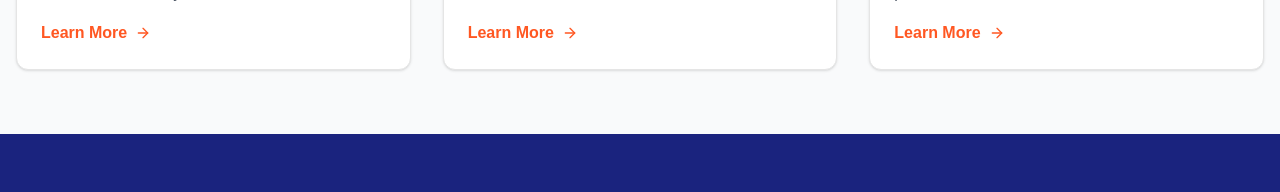
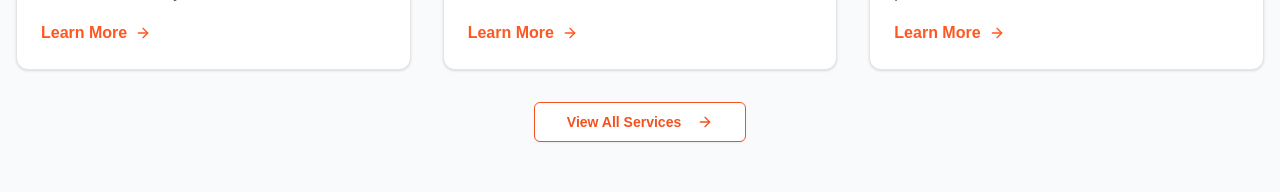
Before and after one commit to ArkaDutta-Maker/logic-cube, a Next.js app: page / in a window 1280 px wide. Shown: the part 942-1134 px from the top of the page. Built offline with nearby package versions, Linux system fonts and the light colour scheme.

Commit message:
Add "View All Services" button with Link component and center alignment in homepage

```diff
--- a/app/page.tsx
+++ b/app/page.tsx
@@ -82,7 +82,7 @@ export default function Home() {
           <h2 className="text-3xl font-bold text-[#1a237e] text-center mb-12">
             Our Services
           </h2>
-          <div className="grid md:grid-cols-3 gap-8">
+          <div className="grid md:grid-cols-3 gap-8 items-center justify-center">
             <Card>
               <CardHeader>
                 <Database className="h-10 w-10 text-[#1a237e] mb-2" />
@@ -140,6 +140,19 @@ export default function Home() {
                 </Link>
               </CardContent>
             </Card>
+          </div>
+
+          <div className="flex justify-center">
+            <Link href="/services">
+              <Button
+                size="lg"
+                variant={"outline"}
+                className="mt-8 text-[#f4511e] border-[#f4511e] hover:bg-[#f4511e] hover:text-white items-center justify-center font-bold"
+              >
+                View All Services
+                <ArrowRight className="ml-2 h-4 w-4" />
+              </Button>
+            </Link>
           </div>
         </div>
       </section>
```
